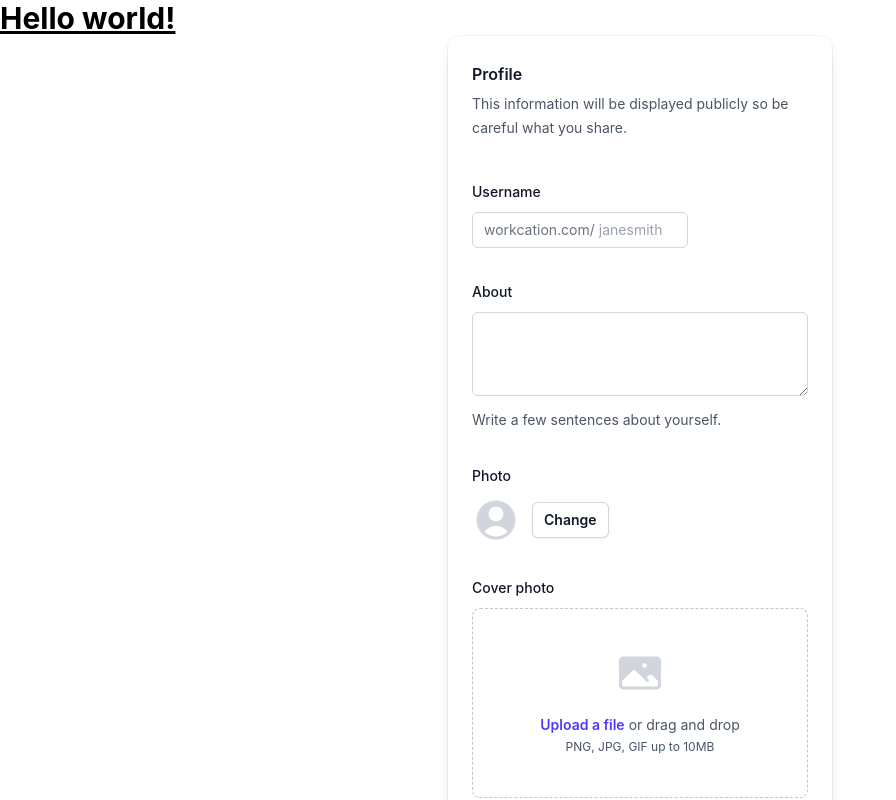
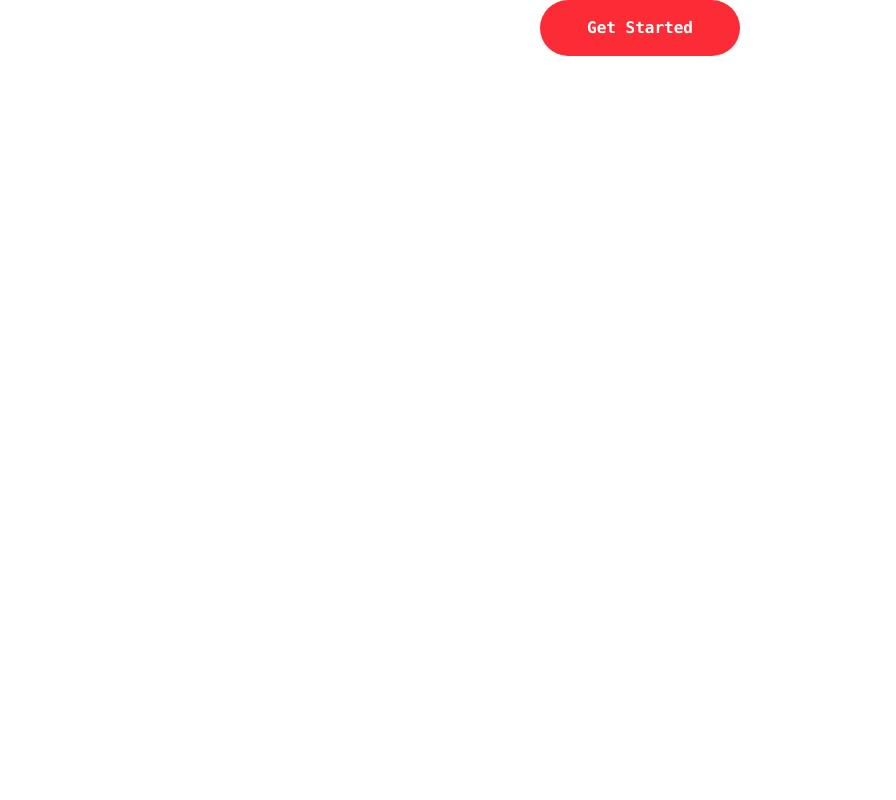
Before and after one commit to yasiruKodikara/Testing, an Angular app in the folder test-project/: page / in a window 1280 px wide. Shown: the top 800 px of the page, without its empty margins (0-896 px from the left). Built offline with nearby package versions, Linux system fonts and the light colour scheme.

Commit message:
getstarted

```diff
--- a/test-project/src/app/app.html
+++ b/test-project/src/app/app.html
@@ -1,4 +1,4 @@
-<h1 class="text-3xl font-bold underline">
+<!-- <h1 class="text-3xl font-bold underline">
   Hello world!
 </h1>
 <div class="container mx-auto flex max-w-sm items-center gap-x-4 rounded-xl bg-white p-6 shadow-lg outline outline-black/5 dark:bg-slate-800 dark:shadow-none dark:-outline-offset-1 dark:outline-white/10">
@@ -212,3 +212,9 @@
   </div>
 </form>
 </div>
+ -->
+
+ <!--background colors-->
+<div class="test p-4  w-50 m-auto my-auto rounded-full text-white text-center bg-red-500">
+  <h2 class="antialiased font-mono font-bold">Get Started</h2>
+</div>
```
